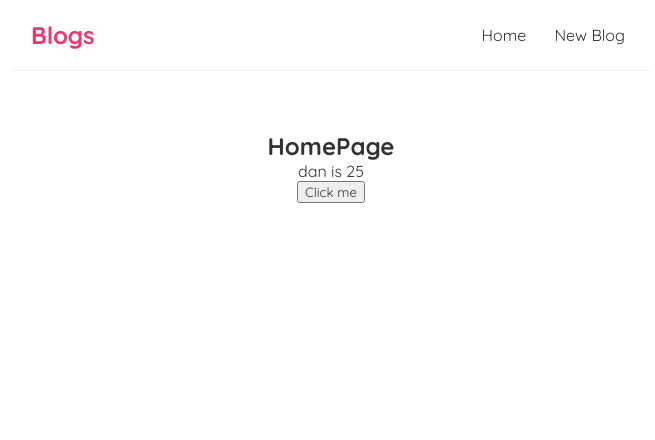
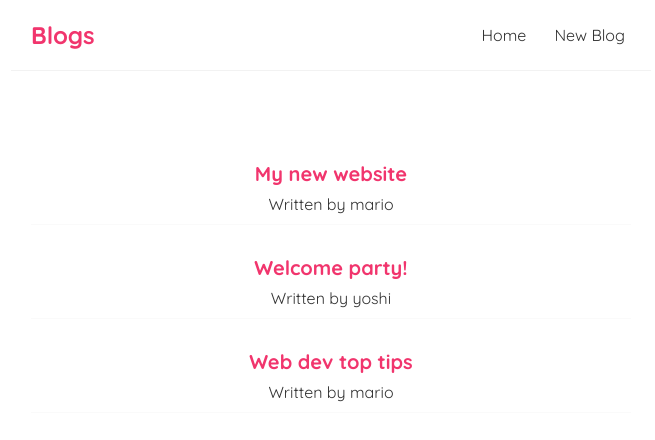
Before and after one commit to Zemelev/React_test-Blog-app, a React (Create React App) app: page / in a window 1280 px wide. Shown: the top 440 px of the page, without its empty margins (309-964 px from the left). Built offline with nearby package versions, Linux system fonts and the light colour scheme.

Commit message:
React test Blog App || useState hook

```diff
--- a/src/Home.js
+++ b/src/Home.js
@@ -1,19 +1,20 @@
 import { useState } from "react";
 
 const Home = () => {
-    const [name, setName] = useState('dan');
-    const [age, setAge] = useState(25);
-
-    const handleClick = () => {
-        setName('nick');
-        setAge(30);
-    }
+    const [blogs, setBlogs] = useState([
+        { title: 'My new website', body: 'lorem ipsum...', author: 'mario', id: 1 },
+        { title: 'Welcome party!', body: 'lorem ipsum...', author: 'yoshi', id: 2 },
+        { title: 'Web dev top tips', body: 'lorem ipsum...', author: 'mario', id: 3 }
+    ]);
 
     return (
         <div className="home">
-            <h2>HomePage</h2>
-            <p>{ name } is {age}</p>
-            <button onClick={(e) => handleClick('dan', e)}>Click me</button>
+            {blogs.map((blog) => (
+                <div className="blog-preview" key={blog.id}>
+                    <h2>{ blog.title }</h2>
+                    <p>Written by { blog.author }</p>
+                </div>
+            ))}
         </div>
      );
 }
--- a/src/index.css
+++ b/src/index.css
@@ -33,3 +33,71 @@
   margin: 40px auto;
   padding: 20px;
 }
+
+/* blog previews / list */
+.blog-preview {
+  padding: 10px 16px;
+  margin: 20px 0;
+  border-bottom: 1px solid #fafafa;
+}
+.blog-preview:hover {
+  box-shadow: 1px 3px 5px rgba(0,0,0,0.1);
+}
+.blog-preview h2 {
+  font-size: 20px;
+  color: #f1356d;
+  margin-bottom: 8px;
+}
+.blog-preview a{
+  text-decoration: none;
+}
+
+/* blog details page */
+.blog-details h2 {
+  font-size: 20px;
+  color: #f1356d;
+  margin-bottom: 10px;
+}
+.blog-details div {
+  margin: 20px 0;
+}
+.blog-details button {
+  background: #f1356d;
+  color: #fff;
+  border: 0;
+  padding: 8px;
+  border-radius: 8px;
+  cursor: pointer;
+}
+
+/* create new blog form */
+.create {
+  max-width: 400px;
+  margin: 0 auto;
+  text-align: center;
+}
+.create label {
+  text-align: left;
+  display: block;
+}
+.create h2 {
+  font-size: 20px;
+  color: #f1356d;
+  margin-bottom: 30px;
+}
+.create input, .create textarea, .create select {
+  width: 100%;
+  padding: 6px 10px;
+  margin: 10px 0;
+  border: 1px solid #ddd;
+  box-sizing: border-box;
+  display: block;
+}
+.create button {
+  background: #f1356d;
+  color: #fff;
+  border: 0;
+  padding: 8px;
+  border-radius: 8px;
+  cursor: pointer;
+}
```
